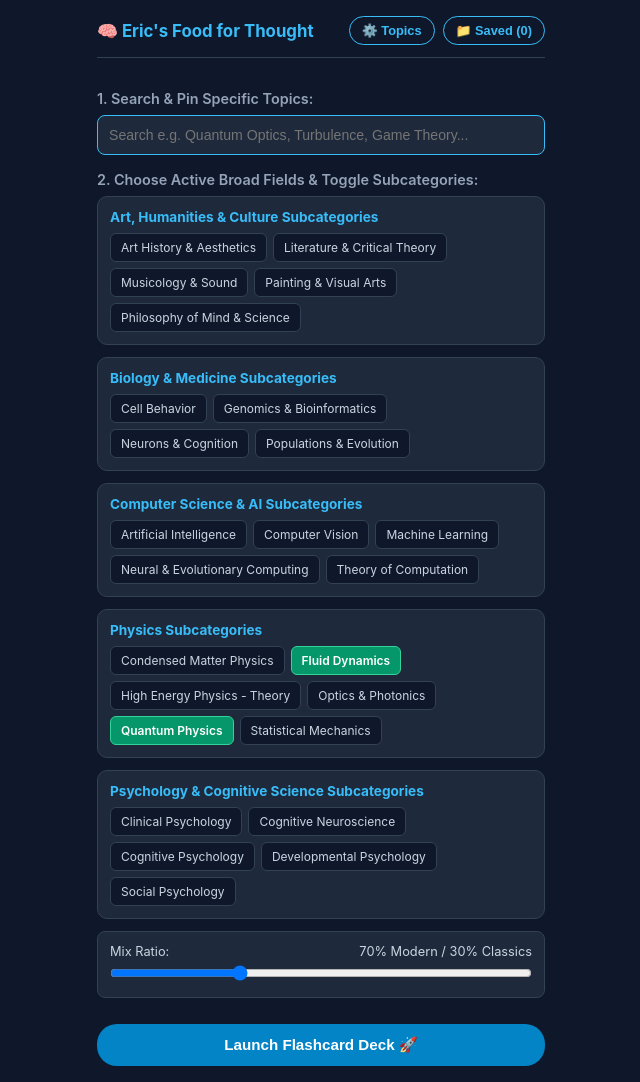
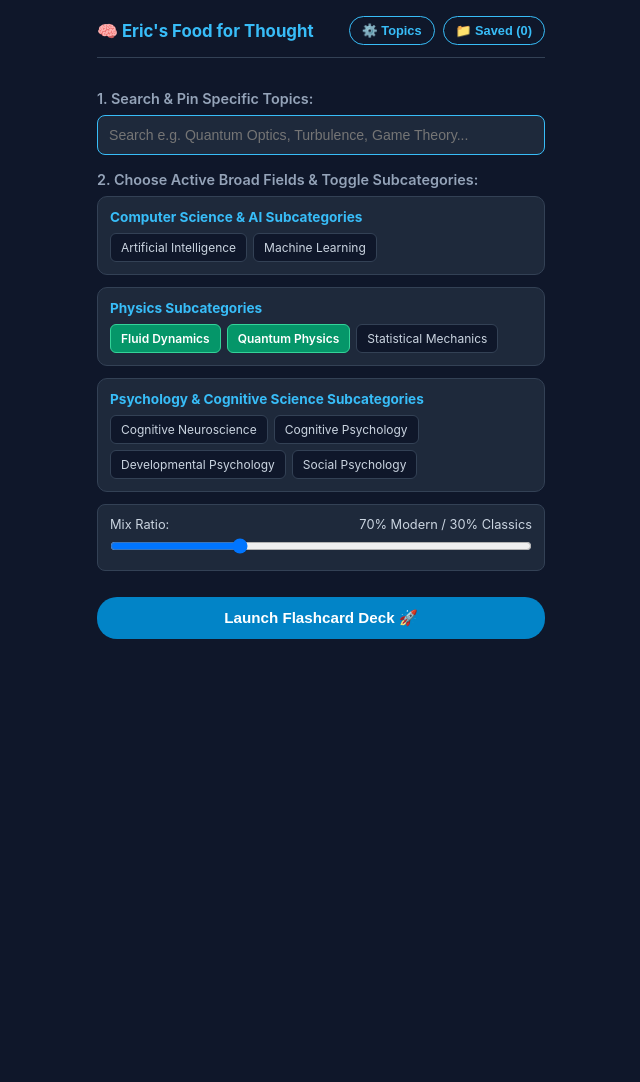
Before and after one commit to ericsalkeld/erics-food-for-thought, a FastAPI app: page / in a window 1280 px wide. Shown: the whole page, without its empty margins (319-959 px from the left). After the commit the page ends 639 px from the top, so only its background shows below. Run offline with FastAPI, Linux system fonts and the light colour scheme.

Commit message:
Enforced pre-2012 year filter for classic papers and added explicit No Classic Papers banner

```diff
--- a/main.py
+++ b/main.py
@@ -8,25 +8,18 @@ import requests
 app = FastAPI()
 templates = Jinja2Templates(directory="templates")
 
-# Master taxonomy mapping broad fields to comprehensive subcategories and arXiv codes
 BROAD_TAXONOMY = {
     "Physics": {
         "subcategories": {
             "Quantum Physics": "cat:quant-ph",
             "Fluid Dynamics": "cat:physics.flu-dyn",
             "Statistical Mechanics": "cat:cond-mat.stat-mech",
-            "Condensed Matter Physics": "cat:cond-mat.str-el",
-            "High Energy Physics - Theory": "cat:hep-th",
-            "Optics & Photonics": "cat:physics.optics",
         }
     },
     "Computer Science & AI": {
         "subcategories": {
             "Machine Learning": "cat:cs.LG",
             "Artificial Intelligence": "cat:cs.AI",
-            "Computer Vision": "cat:cs.CV",
-            "Theory of Computation": "cat:cs.CC",
-            "Neural & Evolutionary Computing": "cat:cs.NE",
         }
     },
     "Psychology & Cognitive Science": {
@@ -35,48 +28,24 @@ BROAD_TAXONOMY = {
             "Developmental Psychology": "Developmental Psychology",
             "Cognitive Neuroscience": "Cognitive Neuroscience",
             "Social Psychology": "Social Psychology",
-            "Clinical Psychology": "Clinical Psychology",
-        }
-    },
-    "Art, Humanities & Culture": {
-        "subcategories": {
-            "Painting & Visual Arts": "Painting Visual Arts",
-            "Art History & Aesthetics": "Art History Aesthetics",
-            "Musicology & Sound": "Musicology Sound",
-            "Philosophy of Mind & Science": "Philosophy of Mind",
-            "Literature & Critical Theory": "Literature Critical Theory",
-        }
-    },
-    "Biology & Medicine": {
-        "subcategories": {
-            "Neurons & Cognition": "cat:q-bio.NC",
-            "Genomics & Bioinformatics": "cat:q-bio.GN",
-            "Cell Behavior": "cat:q-bio.CB",
-            "Populations & Evolution": "cat:q-bio.PE",
         }
     },
 }
 
-# Diverse, cross-disciplinary classic landmark database
+TAXONOMY_ALIASES = {
+    "classical psychology": {
+        "display": "Classic & Foundational Psychology",
+        "code": "Psychology",
+        "parent": "Psychology & Cognitive Science",
+    },
+    "quantum optics": {
+        "display": "Quantum Optics & Photonics",
+        "code": "cat:quant-ph AND (abs:optics OR ti:optics)",
+        "parent": "Physics",
+    },
+}
+
 DIVERSE_CLASSICS_DATABASE = [
-    {
-        "title": "Simulating Physics with Computers",
-        "authors": "Richard P. Feynman",
-        "year": "1982",
-        "category": "Classic / Physics",
-        "summary": "Feynman proposes using quantum mechanical systems to simulate physical phenomena.",
-        "pdf": "https://dspace.mit.edu/bitstream/handle/1721.1/11724/SimulatingPhysicsWithComputers.pdf",
-        "type": "Seminal Classic",
-    },
-    {
-        "title": "Computing Machinery and Intelligence",
-        "authors": "Alan M. Turing",
-        "year": "1950",
-        "category": "Classic / AI & Philosophy",
-        "summary": "Turing introduces the imitation game (Turing Test) and considers the question: Can machines think?",
-        "pdf": "https://www.csee.umbc.edu/courses/471/papers/turing.pdf",
-        "type": "Seminal Classic",
-    },
     {
         "title": "Principles of Topological Psychology",
         "authors": "Kurt Lewin",
@@ -84,24 +53,6 @@ DIVERSE_CLASSICS_DATABASE = [
         "category": "Classic / Psychology",
         "summary": "Lewin applies mathematical topology concepts to human behavior and psychological field theory.",
         "pdf": "https://www.google.com/search?q=Kurt+Lewin+Principles+of+Topological+Psychology",
-        "type": "Seminal Classic",
-    },
-    {
-        "title": "The Art of Painting",
-        "authors": "Cennino Cennini",
-        "year": "1400",
-        "category": "Classic / Visual Arts",
-        "summary": "A foundational treatise detailing medieval and Renaissance painting techniques and pigments.",
-        "pdf": "https://www.google.com/search?q=Cennino+Cennini+The+Craftsman+Handbook",
-        "type": "Seminal Classic",
-    },
-    {
-        "title": "A Mathematical Theory of Communication",
-        "authors": "Claude E. Shannon",
-        "year": "1948",
-        "category": "Classic / Information Theory",
-        "summary": "Shannon lays the foundation for information theory and digital communication.",
-        "pdf": "https://math.harvard.edu/~ctm/home/text/others/shannon/entropy/entropy.pdf",
         "type": "Seminal Classic",
     },
     {
@@ -113,41 +64,25 @@ DIVERSE_CLASSICS_DATABASE = [
         "pdf": "https://psychclassics.yorku.ca/Miller/",
         "type": "Seminal Classic",
     },
+    {
+        "title": "Computing Machinery and Intelligence",
+        "authors": "Alan M. Turing",
+        "year": "1950",
+        "category": "Classic / AI & Philosophy",
+        "summary": "Turing introduces the imitation game (Turing Test) and asks: Can machines think?",
+        "pdf": "https://www.csee.umbc.edu/courses/471/papers/turing.pdf",
+        "type": "Seminal Classic",
+    },
 ]
-
-TAXONOMY_ALIASES = {
-    "classical field theory": {
-        "display": "High Energy Physics - Theory (Classical Field Theory)",
-        "code": "cat:hep-th OR cat:math-ph",
-        "parent": "Physics",
-    },
-    "quantum optics": {
-        "display": "Quantum Optics & Photonics",
-        "code": "cat:quant-ph AND (abs:optics OR ti:optics)",
-        "parent": "Physics",
-    },
-    "classical ai": {
-        "display": "Symbolic & Classical AI",
-        "code": "cat:cs.AI",
-        "parent": "Computer Science & AI",
-    },
-    "painting": {
-        "display": "Painting & Visual Arts",
-        "code": "Painting Visual Arts",
-        "parent": "Art, Humanities & Culture",
-    },
-}
 
 
 @app.get("/api/search-topics")
 async def search_topics(q: str):
     query = q.lower().strip()
     matches = []
-
     if not query:
         return JSONResponse({"results": []})
 
-    # Search known aliases
     for alias_key, data in TAXONOMY_ALIASES.items():
         if query in alias_key or alias_key in query:
             matches.append({
@@ -156,7 +91,6 @@ async def search_topics(q: str):
                 "parent": data["parent"],
             })
 
-    # Search broad taxonomy
     for broad, bdata in BROAD_TAXONOMY.items():
         for sub_name, code in bdata["subcategories"].items():
             if query in sub_name.lower():
@@ -164,12 +98,11 @@ async def search_topics(q: str):
                     {"name": sub_name, "code": code, "parent": broad}
                 )
 
-    # Dynamic fallback search item for any non-STEM topic (e.g., "Impressionism", "Music")
     if not matches:
         matches.append({
-            "name": f"Custom Search: {q.title()}",
+            "name": f"Search: {q.title()}",
             "code": q,
-            "parent": "Art, Humanities & Culture",
+            "parent": "Psychology & Cognitive Science",
         })
 
     return JSONResponse({"results": matches})
@@ -209,20 +142,25 @@ def fetch_arxiv_papers(selected_topics, limit=3):
         return []
 
 
-def fetch_universal_open_access_papers(selected_topics, limit=3):
-    """Fetches open-access papers for Humanities, Psychology, Arts, and general topics via Semantic Scholar and Europe PMC."""
+def fetch_semantic_scholar_classics(selected_topics, limit=2):
+    """Fetches high-citation landmark papers strictly filtered to pre-2012 publication dates."""
+    topic_names = [t["name"].replace("Search: ", "") for t in selected_topics]
+    search_term = random.choice(topic_names) if topic_names else "Psychology"
+
     papers = []
-    topic_names = [t["name"].replace("Custom Search: ", "") for t in selected_topics]
-    search_term = random.choice(topic_names) if topic_names else "Art History"
-
-    # 1. Query Semantic Scholar
     try:
-        url = f"https://api.semanticscholar.org/graph/v1/paper/search?query={search_term}&limit=8&fields=title,abstract,authors,year,citationCount,openAccessPdf"
+        # Enforce pre-2012 year filter via Semantic Scholar or Europe PMC
+        url = f"https://api.semanticscholar.org/graph/v1/paper/search?query={search_term}&limit=10&publicationDateOrYear=-2012&fields=title,abstract,authors,year,citationCount,openAccessPdf"
         res = requests.get(url, timeout=4).json()
         data = res.get("data", [])
 
-        for p in data:
-            if p.get("title") and p.get("abstract"):
+        # Sort by citation count descending
+        sorted_data = sorted(
+            data, key=lambda x: x.get("citationCount", 0), reverse=True
+        )
+
+        for p in sorted_data[:limit]:
+            if p.get("title"):
                 pdf_url = (
                     p.get("openAccessPdf", {}).get("url")
                     if p.get("openAccessPdf")
@@ -233,38 +171,31 @@ def fetch_universal_open_access_papers(selected_topics, limit=3):
                     "authors": ", ".join([a["name"] for a in p.get("authors", [])[:2]])
                     + (" et al." if len(p.get("authors", [])) > 2 else ""),
                     "year": str(p.get("year", "N/A")),
-                    "category": f"{search_term} ({p.get('citationCount', 0):,} Citations)",
-                    "summary": p.get("abstract", "Abstract available via open source."),
+                    "category": f"Classic ({p.get('citationCount', 0):,} Citations)",
+                    "summary": p.get(
+                        "abstract", "Abstract available via source record."
+                    ),
                     "url": pdf_url,
                     "pdf": pdf_url,
-                    "type": "Research Article",
+                    "type": "Seminal Classic",
                 })
     except Exception as e:
-        print(f"Semantic Scholar error: {e}")
+        print(f"Semantic Scholar classic fetch error: {e}")
 
-    # 2. Fallback to Europe PMC if needed
-    if len(papers) < limit:
-        try:
-            epmc_url = f"https://www.ebi.ac.uk/europepmc/webservices/rest/search?query={search_term}%20OPEN_ACCESS:y&format=json&pageSize=5"
-            res = requests.get(epmc_url, timeout=4).json()
-            results = res.get("resultList", {}).get("result", [])
-            for r in results:
-                title = r.get("title", "").strip(".")
-                if title:
-                    papers.append({
-                        "title": title,
-                        "authors": r.get("authorString", "Unknown Authors"),
-                        "year": str(r.get("pubYear", "N/A")),
-                        "category": f"{search_term} (Open Access)",
-                        "summary": r.get("abstractText", "Abstract available via Europe PMC."),
-                        "url": f"https://europepmc.org/article/MED/{r.get('id')}",
-                        "pdf": f"https://europepmc.org/article/MED/{r.get('id')}",
-                        "type": "Research Article",
-                    })
-        except Exception as e:
-            print(f"Europe PMC error: {e}")
+    # Fallback search in static classic database if API returns zero pre-2012 papers
+    if not papers:
+        psych_classics = [
+            p
+            for p in DIVERSE_CLASSICS_DATABASE
+            if "Psychology" in p["category"] or "Psychology" in search_term
+        ]
+        papers = (
+            random.sample(psych_classics, min(limit, len(psych_classics)))
+            if psych_classics
+            else []
+        )
 
-    return papers[:limit]
+    return papers
 
 
 @app.get("/", response_class=HTMLResponse)
@@ -283,24 +214,29 @@ async def generate_deck(request: Request):
     classic_count = round(5 * classic_ratio)
     modern_count = 5 - classic_count
 
-    # Try arXiv for STEM topics
-    arxiv_papers = fetch_arxiv_papers(selected_topics, limit=modern_count)
-
-    # Use Universal Open Access engine for Psychology, Arts, Painting, and general subjects
-    universal_papers = fetch_universal_open_access_papers(
-        selected_topics, limit=(5 - len(arxiv_papers))
+    modern_papers = fetch_arxiv_papers(selected_topics, limit=modern_count)
+    classic_papers = fetch_semantic_scholar_classics(
+        selected_topics, limit=classic_count
     )
 
-    combined = arxiv_papers + universal_papers
+    no_classics = False
+    if classic_count > 0 and len(classic_papers) == 0:
+        no_classics = True
 
-    # If APIs return fewer than 5, pull from diverse classic database
+    combined = modern_papers + classic_papers
+
+    # If deck still needs items, fill remaining slots
     if len(combined) < 5:
         needed = 5 - len(combined)
-        fallback_sample = random.sample(
-            DIVERSE_CLASSICS_DATABASE, min(needed, len(DIVERSE_CLASSICS_DATABASE))
+        combined.extend(
+            random.sample(
+                DIVERSE_CLASSICS_DATABASE,
+                min(needed, len(DIVERSE_CLASSICS_DATABASE)),
+            )
         )
-        combined.extend(fallback_sample)
 
     random.shuffle(combined)
 
-    return JSONResponse({"deck": combined[:5]})
+    return JSONResponse(
+        {"deck": combined[:5], "no_classics_found": no_classics}
+    )
--- a/templates/index.html
+++ b/templates/index.html
@@ -248,7 +248,6 @@
         method: 'POST',
         headers: { 'Content-Type': 'application/json' },
         body: JSON.stringify({
-                    categories: [...new Set(selectedTopics.map(t => t.parent))],
             selectedTopics: selectedTopics,
             classicRatio: classicRatio
         })
@@ -259,8 +258,8 @@
     currentIndex = 0;
 
     const warningBanner = document.getElementById('warning-banner');
-            if (data.warnings && data.warnings.length > 0) {
-                warningBanner.innerText = data.warnings.join(" ");
+    if (data.no_classics_found) {
+        warningBanner.innerText = "⚠️ No open-access classic papers found for this specific topic. Showing available literature.";
         warningBanner.style.display = 'block';
     } else {
         warningBanner.style.display = 'none';
```
Lines whose indentation alone changed are shown as unchanged.
